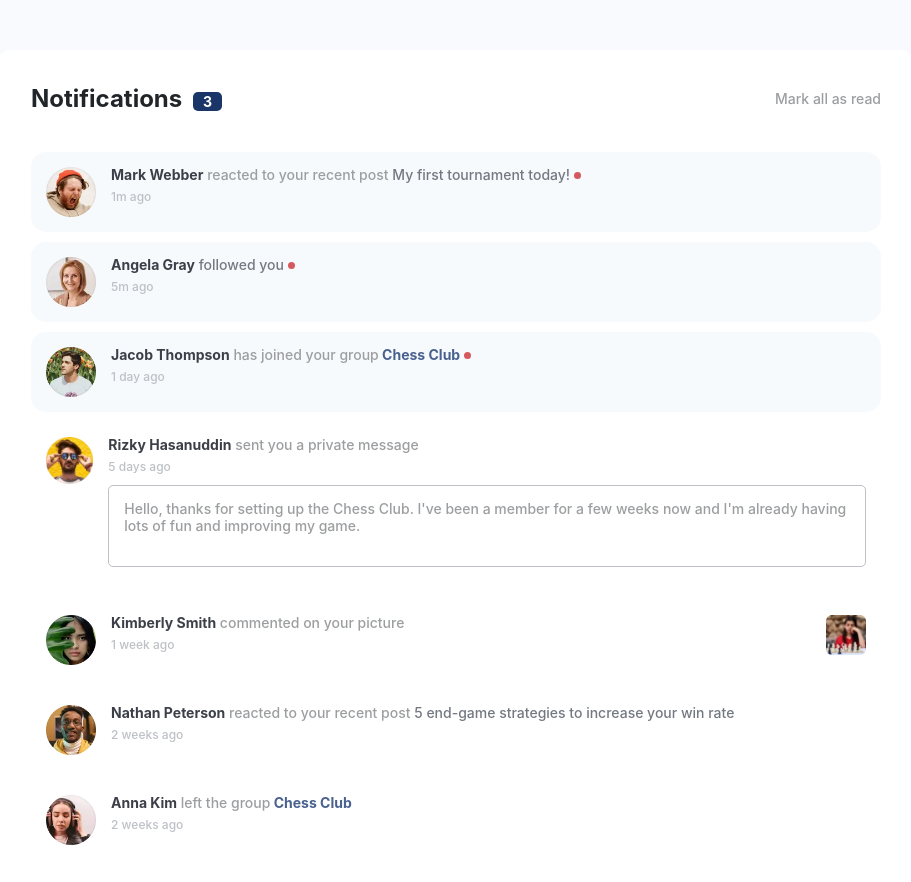
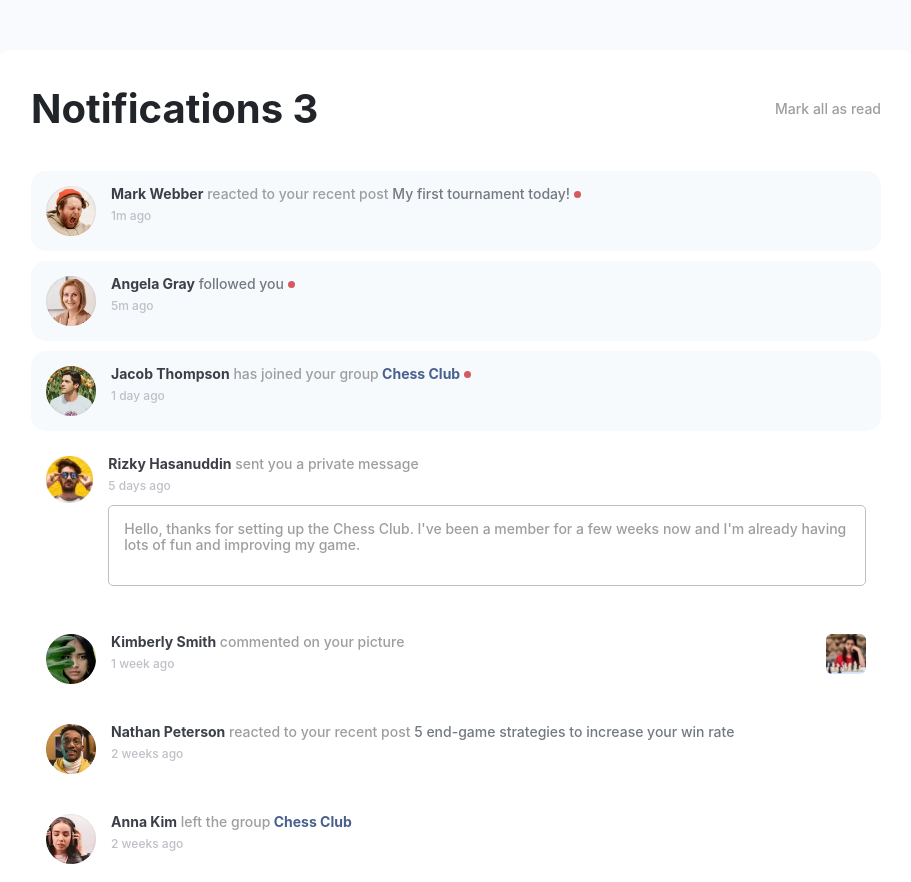
Before and after one commit to rakshithjodukallu/notificationpage, a plain HTML site: page index.html in a window 1280 px wide. Shown: the top 882 px of the page, without its empty margins (184-1095 px from the left). Drawn offline with nearby package versions, Linux system fonts and the light colour scheme; a web font is replaced by a local one.

Commit message:
updated index

```diff
--- a/css/style.css
+++ b/css/style.css
@@ -27,7 +27,7 @@
     margin-bottom: 30px;
 }
 
-.header-notification h4{
+.header-notification h1{
     font-weight: 700;
 }
 
--- a/index.html
+++ b/index.html
@@ -11,9 +11,7 @@
       href="https://cdn.jsdelivr.net/npm/bootstrap@4.6.1/dist/css/bootstrap.min.css">
     <!-- Style css -->
     <link rel="stylesheet" href="./css/style.css">
-    <!-- icon fonts css -->
-    <script src="https://kit.fontawesome.com/d7675af3ee.js"
-      crossorigin="anonymous"></script>
+
     <!-- font awsome css -->
     <link rel="preconnect" href="https://fonts.googleapis.com">
     <link rel="preconnect" href="https://fonts.gstatic.com" crossorigin>
@@ -33,14 +31,15 @@
 
   </head>
   <body>
-    <!-- Notification top header  -->
+    <main>
+      <!-- Notification top header  -->
     <div class="notification-page">
       <div class="container-fluid">
         <div class="notification-inner">
           <div class="header-notification">
-            <h4>
+            <h1>
               Notifications <span>3</span>
-            </h4>
+            </h1>
             <h6>
               Mark all as read
             </h6>
@@ -156,5 +155,6 @@
         target="_blank">Frontend Mentor</a>.
       Coded by <a href="#">Rakshith J</a>.
     </div>
+    </main>
   </body>
 </html>
```
